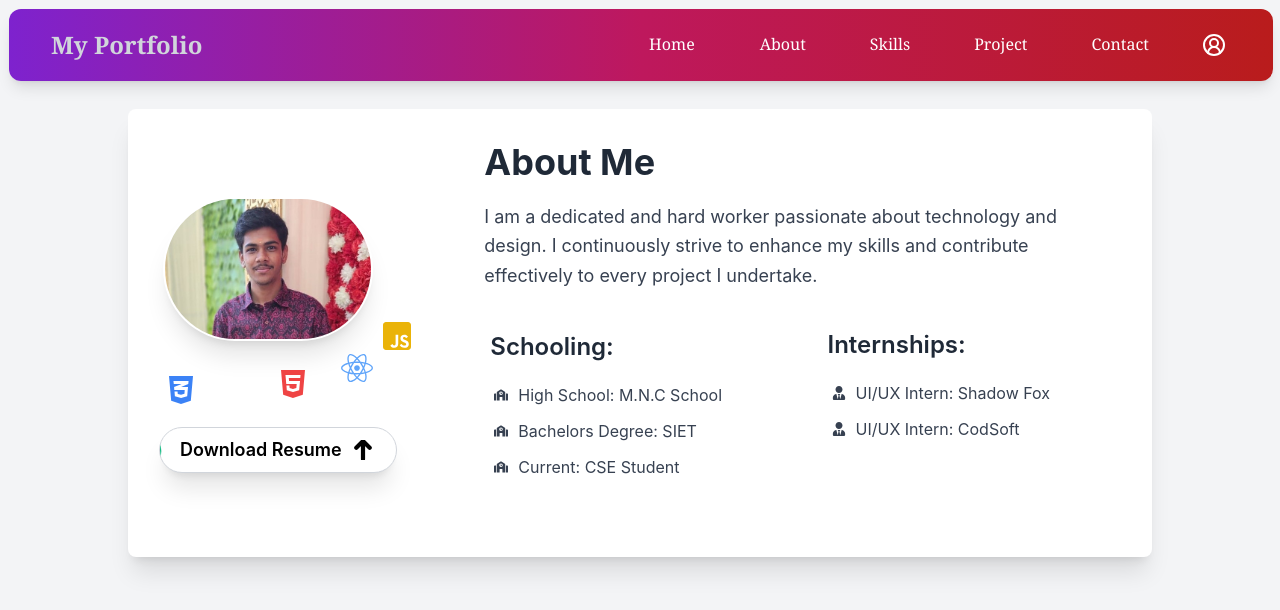
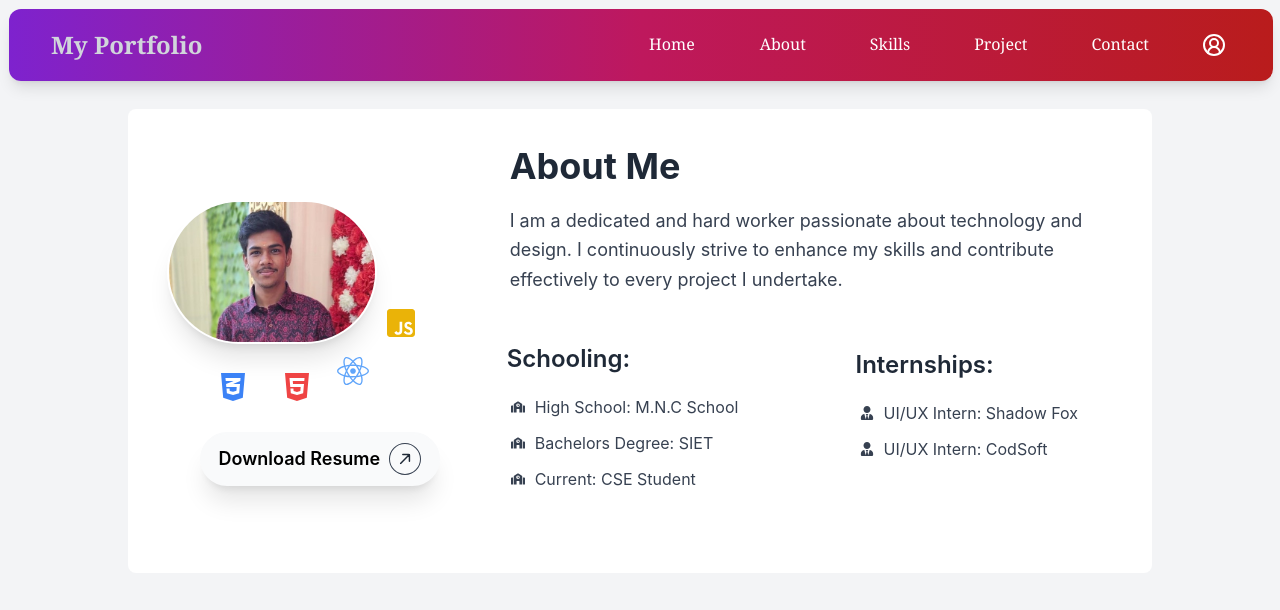
Before and after one commit to ranjiths-17904/React, a React (Vite) app in the folder sample/: page /About in a window 1280 px wide. Shown: the top 610 px of the page. Built offline with nearby package versions, Linux system fonts and the light colour scheme.

Commit message:
New Updation

```diff
--- a/sample/src/pages/About.jsx
+++ b/sample/src/pages/About.jsx
@@ -2,6 +2,7 @@ import { useState, useEffect } from 'react';
 import { FaSchool, FaUserTie, FaReact, FaHtml5, FaCss3Alt, FaJsSquare } from 'react-icons/fa';
 import '../assets/css/About.css';
 import aniprofile from '../assets/img/profile photo.jpg';
+// import { SiJava, SiMongodb } from 'react-icons/si';
 
 const About = () => {
   const [hovered, setHovered] = useState(false);
@@ -14,7 +15,7 @@ const About = () => {
   }, []);
 
   return (
-    <div className="flex flex-col lg:flex-row items-center p-7 bg-white shadow-xl rounded-lg w-full max-w-screen-lg mx-auto">
+    <div className="flex flex-col lg:flex-row items-center p-8 bg-white shadow-cyan-600x rounded-lg w-full max-w-screen-lg mx-auto">
       <div className="lg:w-1/3 w-full flex flex-col items-center lg:items-start mb-8 lg:mb-0">
         <div
           className="relative mb-6"
@@ -28,48 +29,44 @@ const About = () => {
               hovered ? 'scale-105' : 'scale-100'
             } w-38 h-36 lg:w-30 lg:h-30 shadow-xl rounded-full object-cover`}
           />
-          <FaJsSquare className="absolute -right-10 top-28 mt-3 text-4xl text-yellow-500 hover:text-yellow-600 transition-transform transform hover:scale-110" />
-          <FaReact className="absolute -right-0 top-36 mt-3 text-4xl text-blue-400 hover:text-blue-500 transition-transform transform hover:scale-110" />
-          <FaHtml5 className="absolute right-16 top-40 mt-3 text-4xl text-red-500 hover:text-red-600 transition-transform transform hover:scale-110" />
+          <FaJsSquare className="flex absolute -right-10 top-24 mt-3 text-4xl text-yellow-500 hover:text-yellow-600 transition-transform transform hover:scale-110" />
+          <FaReact className="flex absolute right-2 top-36 mt-3 text-4xl text-blue-400 hover:text-blue-500 transition-transform transform hover:scale-110" />
+          <FaHtml5 className="flex absolute right-16 top-40 mt-3 text-4xl text-red-500 hover:text-red-600 transition-transform transform hover:scale-110" />
+          {/* <SiMongodb className="absolute right-16 top-40 mt-3 text-4xl text-red-500 hover:text-red-600 transition-transform transform hover:scale-110" /> */}
+          <FaCss3Alt className="flex absolute right-32 top-40 mt-3 text-4xl text-blue-500 hover:text-blue-600 transition-transform transform hover:scale-110" />
+
         </div>
 
-        <div className="flex justify-center space-x-4 mb-4">
-          <FaCss3Alt className="text-4xl text-blue-500 hover:text-blue-600 transition-transform transform hover:scale-110" />
+        <div className="flex justify-center left-10 mb-14">
         </div>
 
         <button
-          type="button"
-          className="relative flex justify-center gap-2 items-center shadow-xl text-lg bg-white backdrop-blur-md font-semibold border border-gray-300 hover:border-emerald-500 transition-all duration-700 rounded-full px-5 py-2 overflow-hidden group hover:bg-gradient-to-r hover:from-purple-500 hover:to-blue-500"
+      type="submit"
+      className="flex justify-center gap-2 items-center mx-auto shadow-xl text-lg bg-gray-50 backdrop-blur-md lg:font-semibold isolation-auto border-gray-50 before:absolute before:w-full before:transition-all before:duration-700 before:hover:w-full before:-left-full before:hover:left-0 before:rounded-full before:bg-emerald-500 hover:text-gray-50 before:-z-10 before:aspect-square before:hover:scale-150 before:hover:duration-700 relative z-10 px-4 py-2 overflow-hidden border-2 rounded-full group"
     >
       Download Resume
       <svg
-            className="w-6 h-6 group-hover:rotate-90 transform transition-transform duration-300"
+        className="w-8 h-8 justify-end group-hover:rotate-90 group-hover:bg-gray-50 text-gray-50 ease-linear duration-300 rounded-full border border-gray-700 group-hover:border-none p-2 rotate-45"
+        viewBox="0 0 16 19"
         xmlns="http://www.w3.org/2000/svg"
-            viewBox="0 0 16 19"
-            fill="none"
-            stroke="currentColor"
-            strokeWidth="2"
-            strokeLinecap="round"
-            strokeLinejoin="round"
       >
         <path
           d="M7 18C7 18.5523 7.44772 19 8 19C8.55228 19 9 18.5523 9 18H7ZM8.70711 0.292893C8.31658 -0.0976311 7.68342 -0.0976311 7.29289 0.292893L0.928932 6.65685C0.538408 7.04738 0.538408 7.68054 0.928932 8.07107C1.31946 8.46159 1.95262 8.46159 2.34315 8.07107L8 2.41421L13.6569 8.07107C14.0474 8.46159 14.6805 8.46159 15.0711 8.07107C15.4616 7.68054 15.4616 7.04738 15.0711 6.65685L8.70711 0.292893ZM9 18L9 1H7L7 18H9Z"
-              className="fill-current"
-            ></path>
+          className="fill-gray-800 group-hover:fill-gray-800"
+        />
       </svg>
-          <span className="absolute inset-0 w-full h-full bg-emerald-500 transition-all duration-700 ease-in-out transform -translate-x-full group-hover:translate-x-0 z-[-1] rounded-full"></span>
     </button>
       </div>
 
       {/* Right Section - About Me, Schooling & Internships */}
       <div className={`lg:w-2/3 w-full transition-opacity duration-1000 ${visible ? 'opacity-100' : 'opacity-0'} animate-slideInRight`}>
-        <h1 className="text-4xl font-bold mb-4 text-gray-800">About Me</h1>
-        <p className="text-lg mb-8 text-gray-700 leading-relaxed">
+        <h1 className="text-4xl font-bold mb-4 ml-6 text-gray-800">About Me</h1>
+        <p className="text-lg mb-10 ml-6 text-gray-700 leading-relaxed">
           I am a dedicated and hard worker passionate about technology and design. I continuously strive to enhance my skills and contribute effectively to every project I undertake.
         </p>
 
         {/* Schooling and Internships in the same row */}
-        <div className="flex flex-wrap justify-between mb-8">
+        <div className="flex flex-wrap justify-between mb-8 ml-4">
           {/* Schooling Section */}
           <div className="w-full lg:w-1/2 pr-4">
             <h2 className="text-2xl font-semibold mb-4 text-gray-800">Schooling:</h2>
@@ -87,7 +84,7 @@ const About = () => {
           </div>
 
           {/* Internships Section */}
-          <div className="pr-16 pt-0">
+          <div className="pr-8 pt-2">
             <h2 className="text-2xl font-semibold mb-4 text-gray-800">Internships:</h2>
             <ul className="list-disc list-inside text-gray-700">
               <li className="flex items-center mb-2 transition-transform duration-500 hover:translate-x-2 hover:text-green-500">
--- a/sample/src/pages/Contact.jsx
+++ b/sample/src/pages/Contact.jsx
@@ -22,13 +22,14 @@ const Contact = () => {
 
   const handleSubmit = (e) => {
     e.preventDefault();
-
+// response
     emailjs.send('YOUR_SERVICE_ID', 'YOUR_TEMPLATE_ID', formData, 'YOUR_PUBLIC_KEY')
-      .then((response) => {
+      .then(() => {
         setFormStatus('Message sent successfully!');
         setFormData({ name: '', email: '', message: '' });
       })
-      .catch((error) => {
+      // error
+      .catch(() => {
         setFormStatus('Failed to send message.');
       });
   };
```
Lines whose indentation alone changed are shown as unchanged.
